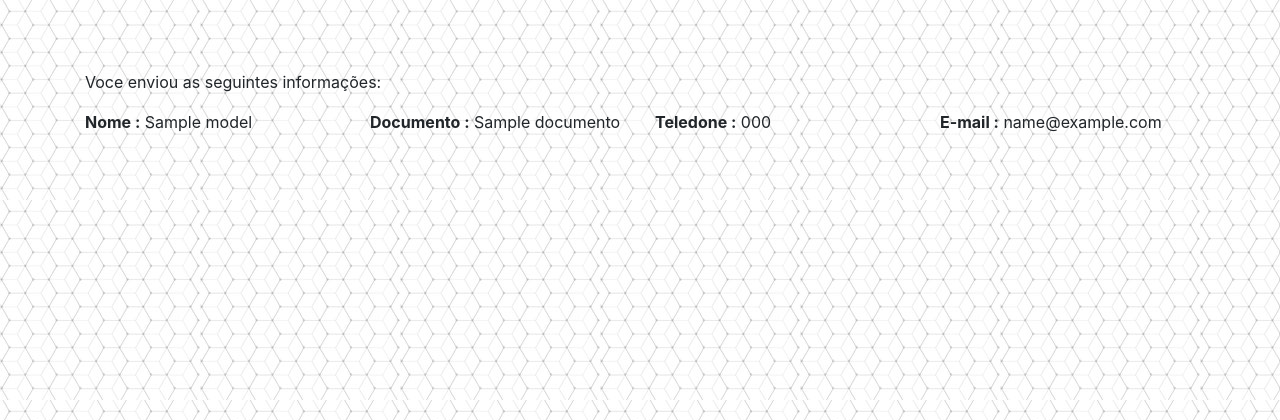
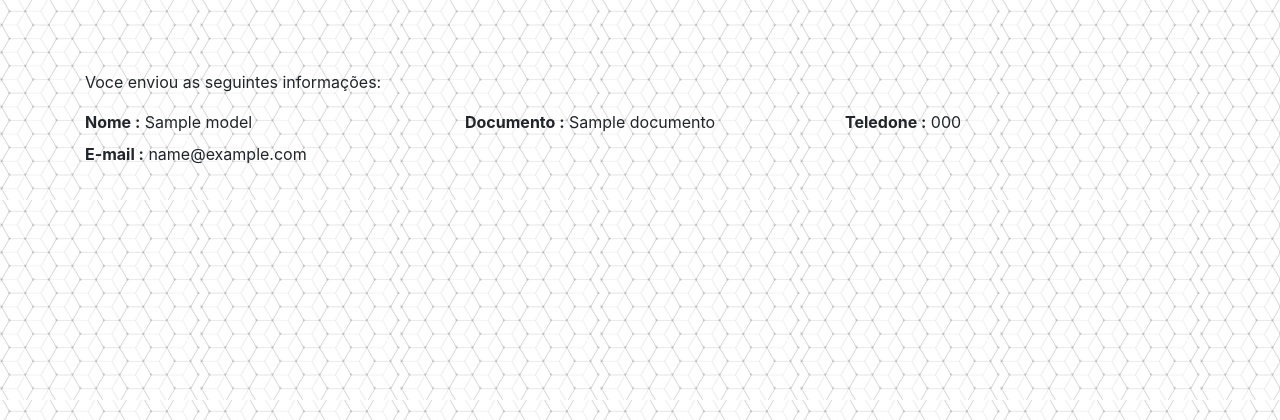
Before and after one commit to miguelkapingala/base, a Yii app: template views/site/formulario.php in a window 1280 px wide. Shown: the top 420 px of the page. Run offline with PHP 8.4 and a stand-in for Yii, Linux system fonts and the light colour scheme; the template is opened without the code that fills it: most values are stand-ins (such as "Sample title", 1, 10 or a date in 2020); data that the repository does not hold is empty; some libraries are stand-ins or nearby versions.

Commit message:
alterar o aview

```diff
--- a/views/site/formulario.php
+++ b/views/site/formulario.php
@@ -7,15 +7,15 @@ $this->params['breadcrumbs'][] = $this->title;
 ?>
 <p>Voce enviou as seguintes informações:</p>
 <div class="row">
-    <div class="col-md-3">
+    <div class="col-md-4">
         <label>Nome : </label>
         <?= Html::encode($model->nome) ?>
     </div>
-    <div class="col-md-3">
+    <div class="col-md-4">
         <label>Documento : </label>
         <?= Html::encode($model->documento) ?>
     </div>
-    <div class="col-md-3">
+    <div class="col-md-4">
         <label>Teledone : </label>
          <?= Html::encode($model->telefone) ?>
     </div>
```
